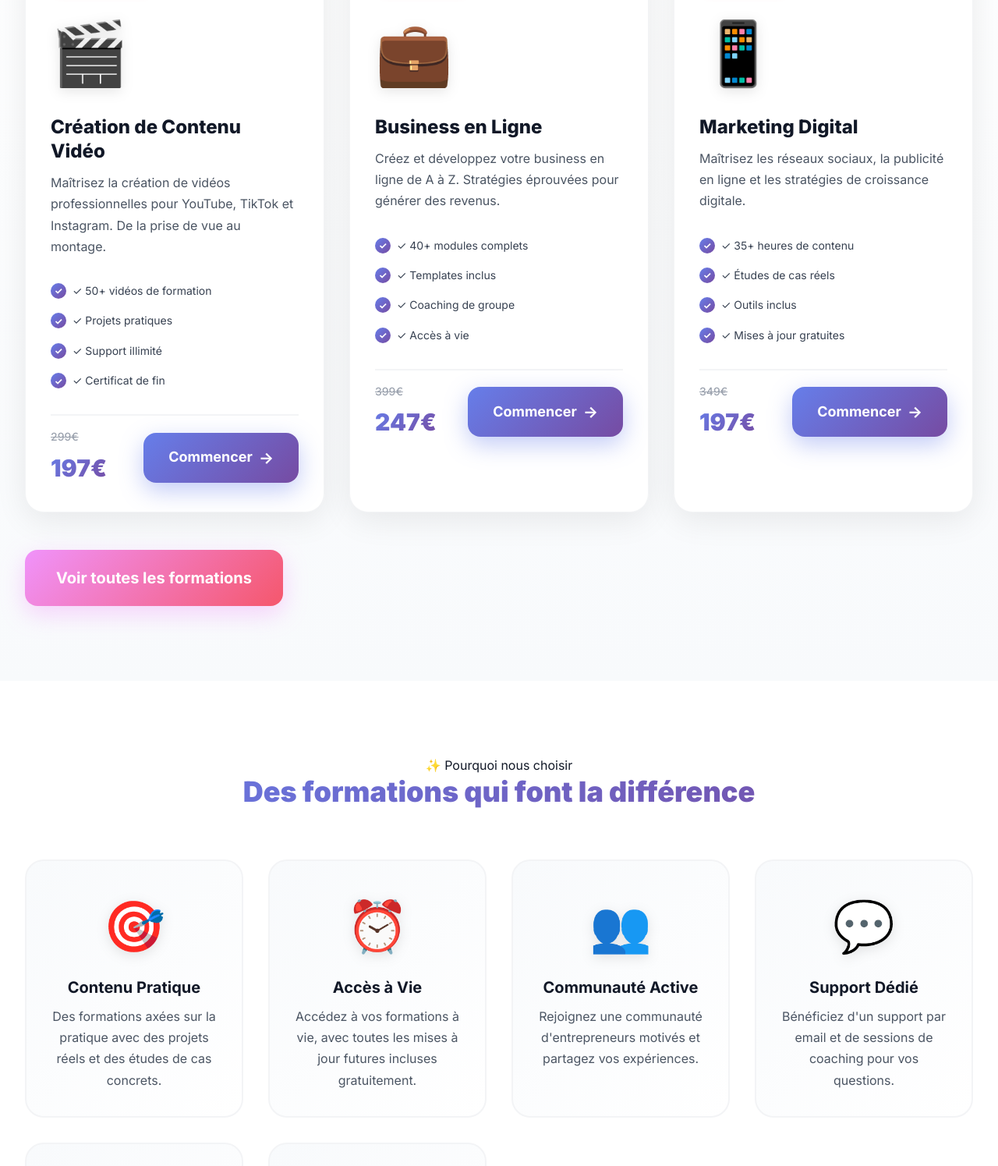
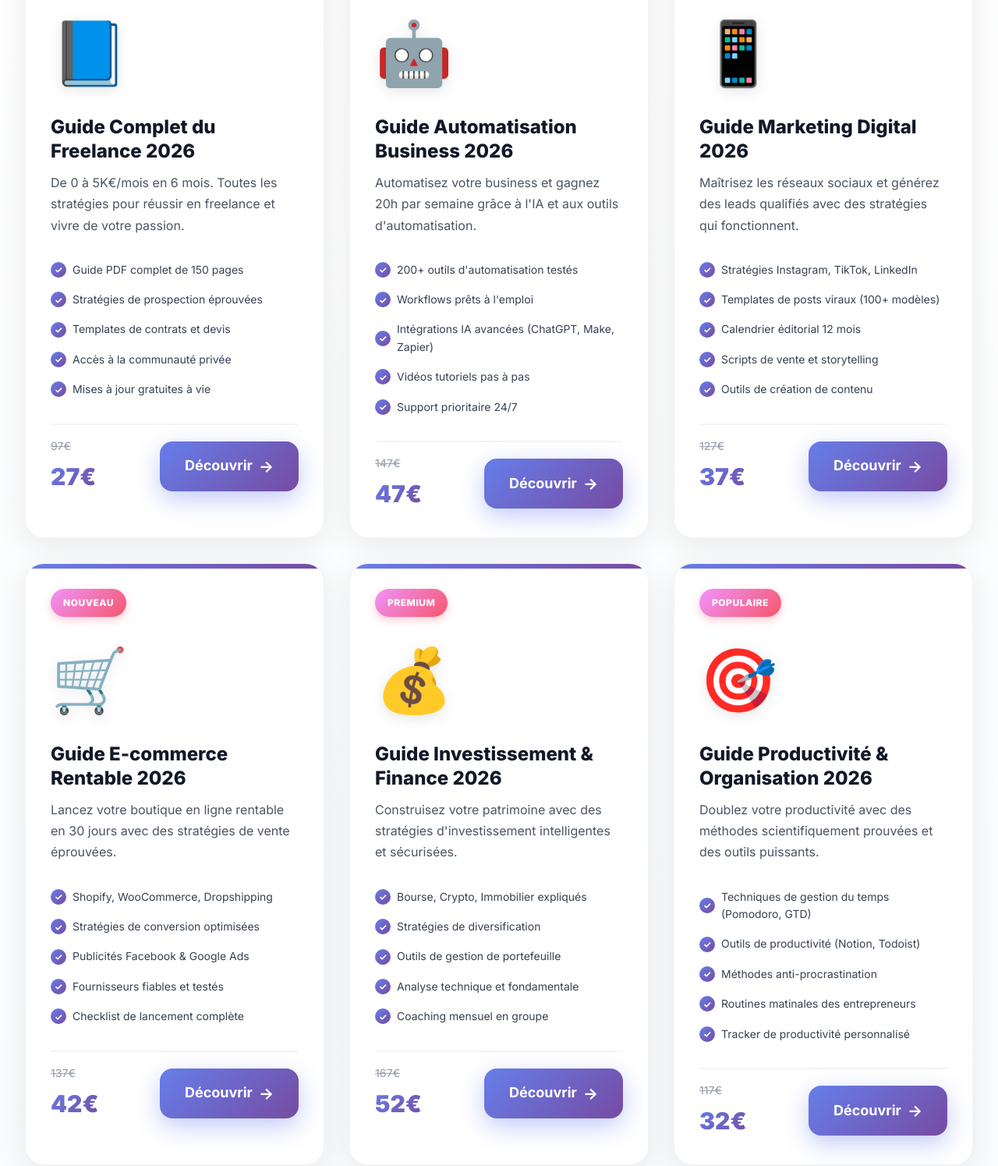
Before and after one commit to jeanpaul329/LIBERT-BUSINESS-ACADEMY, a website: page index.html in a window 1280 px wide. Shown: the part 1305-2800 px from the top of the page at 78% size. Drawn offline with nearby package versions, Linux system fonts and the light colour scheme; files whose address does not match are found by name.

Commit message:
Add new formation cards with updated details

```diff
--- a/index.html
+++ b/index.html
@@ -147,89 +147,220 @@
             </div>
 
             <div class="formations__grid">
-                <!-- Formation 1 -->
-                <div class="formation-card" data-aos="fade-up">
-                    <div class="formation-card__badge">⭐ Bestseller</div>
-                    <div class="formation-card__icon">🎬</div>
-                    <h3 class="formation-card__title">Création de Contenu Vidéo</h3>
+    <!-- Formation 1 - BEST-SELLER -->
+    <div class="formation-card">
+        <span class="formation-card__badge">BEST-SELLER</span>
+        <div class="formation-card__icon">📘</div>
+        <h3 class="formation-card__title">Guide Complet du Freelance 2026</h3>
         <p class="formation-card__description">
-                        Maîtrisez la création de vidéos professionnelles pour YouTube, TikTok et Instagram. De la prise de vue au montage.
+            De 0 à 5K€/mois en 6 mois. Toutes les stratégies pour réussir en freelance et vivre de votre passion.
         </p>
         <ul class="formation-card__features">
-                        <li>✓ 50+ vidéos de formation</li>
-                        <li>✓ Projets pratiques</li>
-                        <li>✓ Support illimité</li>
-                        <li>✓ Certificat de fin</li>
+            <li>Guide PDF complet de 150 pages</li>
+            <li>Stratégies de prospection éprouvées</li>
+            <li>Templates de contrats et devis</li>
+            <li>Accès à la communauté privée</li>
+            <li>Mises à jour gratuites à vie</li>
         </ul>
         <div class="formation-card__footer">
             <div class="formation-card__price">
-                            <span class="price-old">299€</span>
-                            <span class="price-new">197€</span>
+                <span class="price-old">97€</span>
+                <span class="price-new">27€</span>
             </div>
-                        <a href="produits/formation-video.html" class="btn btn-primary">
-                            Commencer
+            <a href="#contact" class="btn btn-primary">
+                Découvrir
                 <span class="btn-icon">→</span>
             </a>
         </div>
     </div>
 
-                <!-- Formation 2 -->
-                <div class="formation-card" data-aos="fade-up" data-aos-delay="100">
-                    <div class="formation-card__badge">🔥 Populaire</div>
-                    <div class="formation-card__icon">💼</div>
-                    <h3 class="formation-card__title">Business en Ligne</h3>
+    <!-- Formation 2 - NOUVEAU -->
+    <div class="formation-card">
+        <span class="formation-card__badge">NOUVEAU</span>
+        <div class="formation-card__icon">🤖</div>
+        <h3 class="formation-card__title">Guide Automatisation Business 2026</h3>
         <p class="formation-card__description">
-                        Créez et développez votre business en ligne de A à Z. Stratégies éprouvées pour générer des revenus.
+            Automatisez votre business et gagnez 20h par semaine grâce à l'IA et aux outils d'automatisation.
         </p>
         <ul class="formation-card__features">
-                        <li>✓ 40+ modules complets</li>
-                        <li>✓ Templates inclus</li>
-                        <li>✓ Coaching de groupe</li>
-                        <li>✓ Accès à vie</li>
+            <li>200+ outils d'automatisation testés</li>
+            <li>Workflows prêts à l'emploi</li>
+            <li>Intégrations IA avancées (ChatGPT, Make, Zapier)</li>
+            <li>Vidéos tutoriels pas à pas</li>
+            <li>Support prioritaire 24/7</li>
         </ul>
         <div class="formation-card__footer">
             <div class="formation-card__price">
-                            <span class="price-old">399€</span>
-                            <span class="price-new">247€</span>
+                <span class="price-old">147€</span>
+                <span class="price-new">47€</span>
             </div>
-                        <a href="produits/formation-business.html" class="btn btn-primary">
-                            Commencer
+            <a href="#contact" class="btn btn-primary">
+                Découvrir
                 <span class="btn-icon">→</span>
             </a>
         </div>
     </div>
 
-                <!-- Formation 3 -->
-                <div class="formation-card" data-aos="fade-up" data-aos-delay="200">
-                    <div class="formation-card__badge">🚀 Nouveau</div>
+    <!-- Formation 3 - NOUVEAU -->
+    <div class="formation-card">
+        <span class="formation-card__badge">NOUVEAU</span>
         <div class="formation-card__icon">📱</div>
-                    <h3 class="formation-card__title">Marketing Digital</h3>
+        <h3 class="formation-card__title">Guide Marketing Digital 2026</h3>
         <p class="formation-card__description">
-                        Maîtrisez les réseaux sociaux, la publicité en ligne et les stratégies de croissance digitale.
+            Maîtrisez les réseaux sociaux et générez des leads qualifiés avec des stratégies qui fonctionnent.
         </p>
         <ul class="formation-card__features">
-                        <li>✓ 35+ heures de contenu</li>
-                        <li>✓ Études de cas réels</li>
-                        <li>✓ Outils inclus</li>
-                        <li>✓ Mises à jour gratuites</li>
+            <li>Stratégies Instagram, TikTok, LinkedIn</li>
+            <li>Templates de posts viraux (100+ modèles)</li>
+            <li>Calendrier éditorial 12 mois</li>
+            <li>Scripts de vente et storytelling</li>
+            <li>Outils de création de contenu</li>
         </ul>
         <div class="formation-card__footer">
             <div class="formation-card__price">
-                            <span class="price-old">349€</span>
-                            <span class="price-new">197€</span>
+                <span class="price-old">127€</span>
+                <span class="price-new">37€</span>
             </div>
-                        <a href="produits/formation-marketing.html" class="btn btn-primary">
-                            Commencer
+            <a href="#contact" class="btn btn-primary">
+                Découvrir
                 <span class="btn-icon">→</span>
             </a>
         </div>
     </div>
+
+    <!-- Formation 4 - NOUVEAU -->
+    <div class="formation-card">
+        <span class="formation-card__badge">NOUVEAU</span>
+        <div class="formation-card__icon">🛒</div>
+        <h3 class="formation-card__title">Guide E-commerce Rentable 2026</h3>
+        <p class="formation-card__description">
+            Lancez votre boutique en ligne rentable en 30 jours avec des stratégies de vente éprouvées.
+        </p>
+        <ul class="formation-card__features">
+            <li>Shopify, WooCommerce, Dropshipping</li>
+            <li>Stratégies de conversion optimisées</li>
+            <li>Publicités Facebook & Google Ads</li>
+            <li>Fournisseurs fiables et testés</li>
+            <li>Checklist de lancement complète</li>
+        </ul>
+        <div class="formation-card__footer">
+            <div class="formation-card__price">
+                <span class="price-old">137€</span>
+                <span class="price-new">42€</span>
+            </div>
+            <a href="#contact" class="btn btn-primary">
+                Découvrir
+                <span class="btn-icon">→</span>
+            </a>
+        </div>
     </div>
 
-            <div class="formations__cta">
-                <a href="#contact" class="btn btn-secondary btn-large">
-                    Voir toutes les formations
+    <!-- Formation 5 - PREMIUM -->
+    <div class="formation-card">
+        <span class="formation-card__badge">PREMIUM</span>
+        <div class="formation-card__icon">💰</div>
+        <h3 class="formation-card__title">Guide Investissement & Finance 2026</h3>
+        <p class="formation-card__description">
+            Construisez votre patrimoine avec des stratégies d'investissement intelligentes et sécurisées.
+        </p>
+        <ul class="formation-card__features">
+            <li>Bourse, Crypto, Immobilier expliqués</li>
+            <li>Stratégies de diversification</li>
+            <li>Outils de gestion de portefeuille</li>
+            <li>Analyse technique et fondamentale</li>
+            <li>Coaching mensuel en groupe</li>
+        </ul>
+        <div class="formation-card__footer">
+            <div class="formation-card__price">
+                <span class="price-old">167€</span>
+                <span class="price-new">52€</span>
+            </div>
+            <a href="#contact" class="btn btn-primary">
+                Découvrir
+                <span class="btn-icon">→</span>
             </a>
+        </div>
+    </div>
+
+    <!-- Formation 6 - POPULAIRE -->
+    <div class="formation-card">
+        <span class="formation-card__badge">POPULAIRE</span>
+        <div class="formation-card__icon">🎯</div>
+        <h3 class="formation-card__title">Guide Productivité & Organisation 2026</h3>
+        <p class="formation-card__description">
+            Doublez votre productivité avec des méthodes scientifiquement prouvées et des outils puissants.
+        </p>
+        <ul class="formation-card__features">
+            <li>Techniques de gestion du temps (Pomodoro, GTD)</li>
+            <li>Outils de productivité (Notion, Todoist)</li>
+            <li>Méthodes anti-procrastination</li>
+            <li>Routines matinales des entrepreneurs</li>
+            <li>Tracker de productivité personnalisé</li>
+        </ul>
+        <div class="formation-card__footer">
+            <div class="formation-card__price">
+                <span class="price-old">117€</span>
+                <span class="price-new">32€</span>
+            </div>
+            <a href="#contact" class="btn btn-primary">
+                Découvrir
+                <span class="btn-icon">→</span>
+            </a>
+        </div>
+    </div>
+
+    <!-- Formation 7 - PREMIUM -->
+    <div class="formation-card">
+        <span class="formation-card__badge">PREMIUM</span>
+        <div class="formation-card__icon">🚀</div>
+        <h3 class="formation-card__title">Guide Création de Startup 2026</h3>
+        <p class="formation-card__description">
+            Créez et lancez votre startup de A à Z avec un plan d'action complet et des outils professionnels.
+        </p>
+        <ul class="formation-card__features">
+            <li>Business plan complet (modèle inclus)</li>
+            <li>Levée de fonds et pitch deck</li>
+            <li>Stratégies de croissance (Growth Hacking)</li>
+            <li>Aspects juridiques et fiscaux</li>
+            <li>Mentorat avec entrepreneurs à succès</li>
+        </ul>
+        <div class="formation-card__footer">
+            <div class="formation-card__price">
+                <span class="price-old">197€</span>
+                <span class="price-new">57€</span>
+            </div>
+            <a href="#contact" class="btn btn-primary">
+                Découvrir
+                <span class="btn-icon">→</span>
+            </a>
+        </div>
+    </div>
+
+    <!-- Formation 8 - NOUVEAU -->
+    <div class="formation-card">
+        <span class="formation-card__badge">NOUVEAU</span>
+        <div class="formation-card__icon">📊</div>
+        <h3 class="formation-card__title">Guide Analytics & Data 2026</h3>
+        <p class="formation-card__description">
+            Maîtrisez la data pour prendre des décisions stratégiques éclairées et booster vos performances.
+        </p>
+        <ul class="formation-card__features">
+            <li>Google Analytics 4, Tableau, Power BI</li>
+            <li>Dashboards et KPIs personnalisés</li>
+            <li>Data-driven marketing</li>
+            <li>Analyse prédictive et tendances</li>
+            <li>Templates de rapports professionnels</li>
+        </ul>
+        <div class="formation-card__footer">
+            <div class="formation-card__price">
+                <span class="price-old">157€</span>
+                <span class="price-new">47€</span>
+            </div>
+            <a href="#contact" class="btn btn-primary">
+                Découvrir
+                <span class="btn-icon">→</span>
+            </a>
+        </div>
     </div>
 </div>
     </section>
```
Lines whose indentation alone changed are shown as unchanged.
